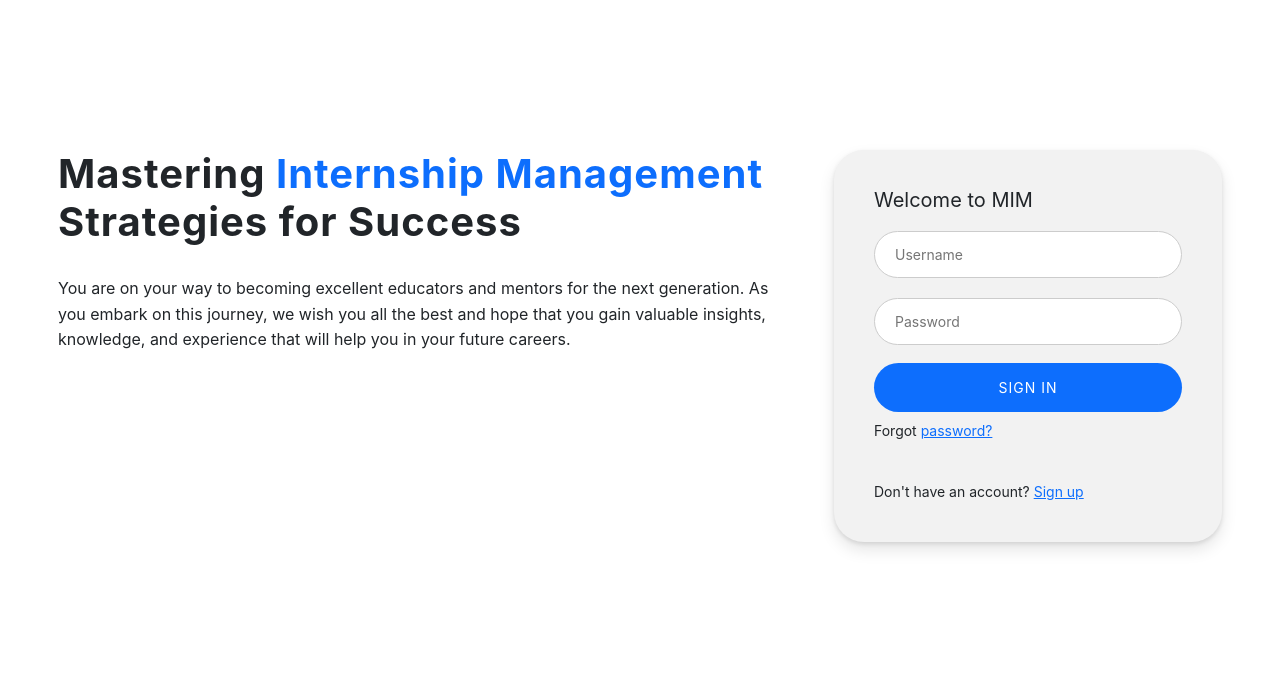
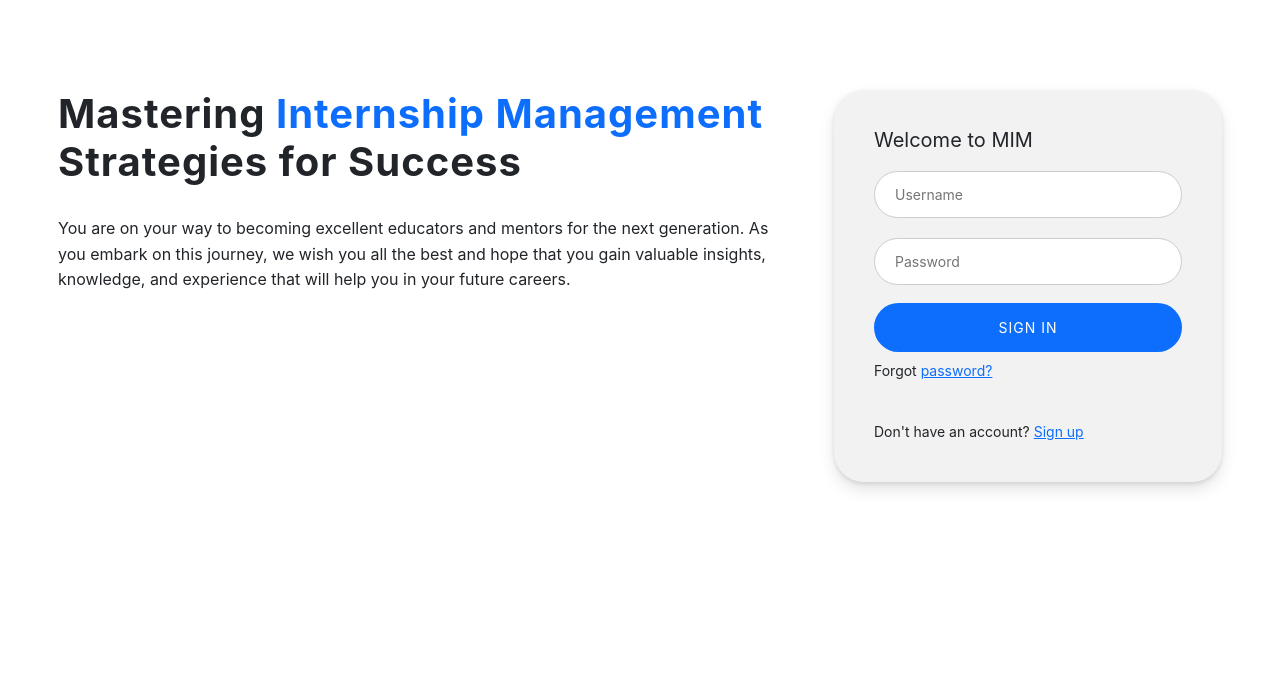
Before and after one commit to rnamocot/internshipmanagement, a PHP site: page / in a window 1280 px wide. Shown: the part 76-767 px from the top of the page. Run offline with PHP 8.4, Linux system fonts and the light colour scheme; some web fonts are replaced.

Commit message:
new changes

```diff
--- a/public/styles/mainstyles.css
+++ b/public/styles/mainstyles.css
@@ -159,7 +159,7 @@ button.reg-btn.btn-primary {
 }
 .content-wrapper {
 	width: 100%;
-    padding: 150px 0px;
+    padding: 90px 0px;
     /* min-height: 100vh; */
     display: -webkit-box;
     display: -webkit-flex;
```
